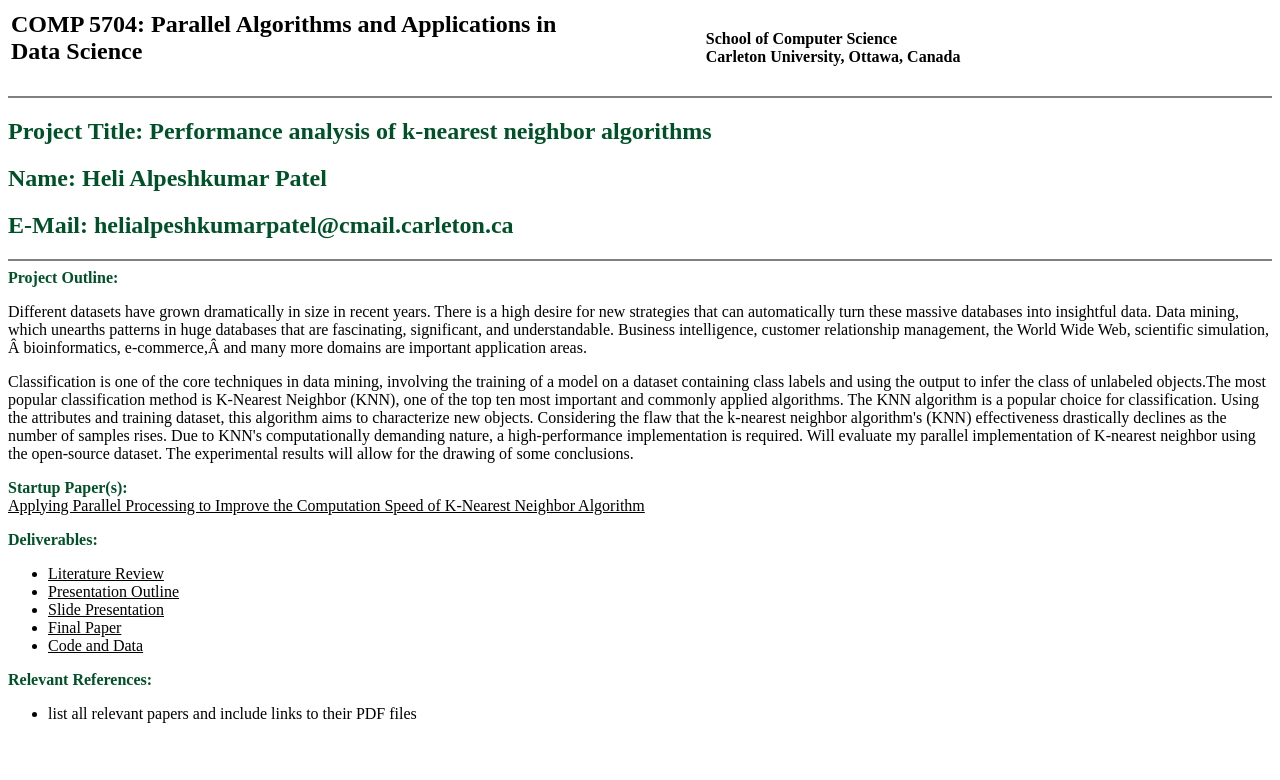
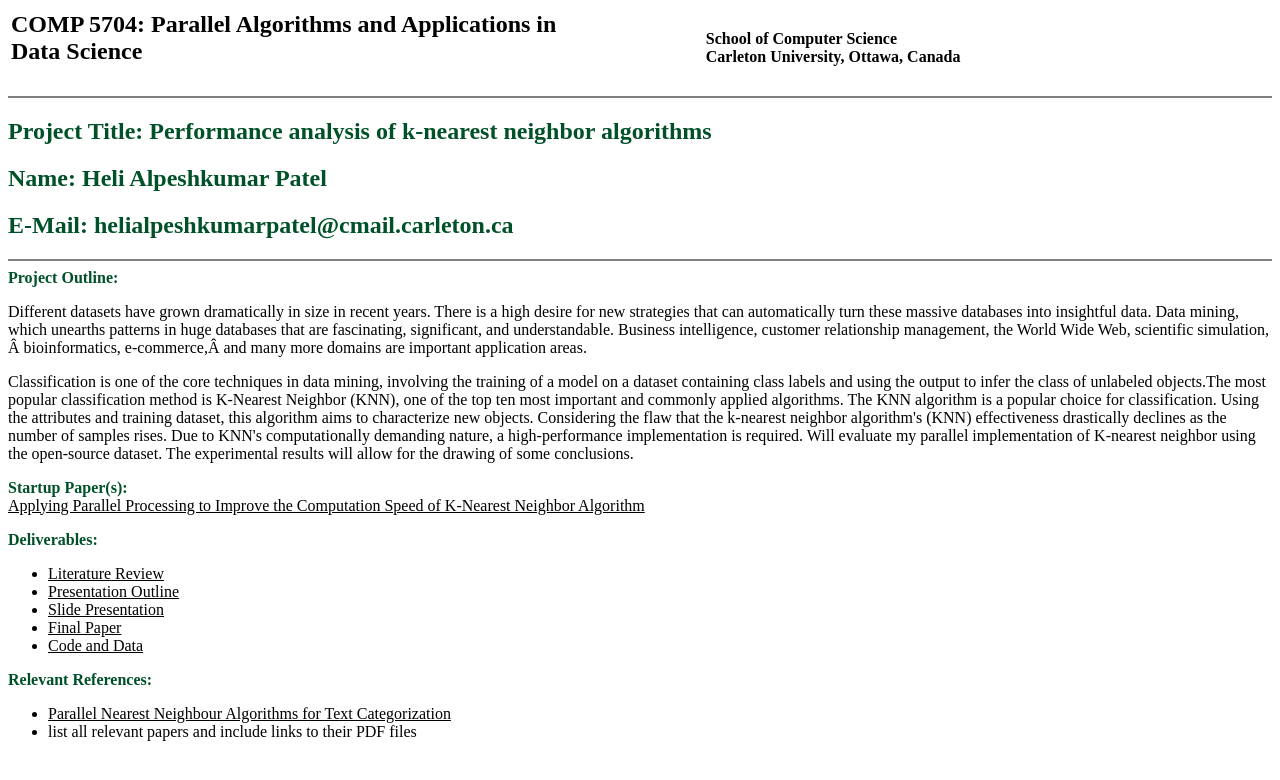
Before and after one commit to helipatel11/helipatel.github.io, a plain HTML site: page index.html in a window 1280 px wide. Drawn offline with Linux system fonts and the light colour scheme.

Commit message:
Update index.html

```diff
--- a/index.html
+++ b/index.html
@@ -67,7 +67,8 @@ Paper</font></a> </div>
 <p><b><font color="#005128">Relevant References:</font></b></p>
 
 <ul>
-
+  <li><a href="Parallel_Nearest_Neighbour_Algorithms_for_Text_Categorization.pdf" target="_blank"><font color="#000000">Parallel Nearest Neighbour Algorithms for Text
+Categorization</font></a>
   <li>list all relevant papers and include links to their PDF files</li>
 </ul>
 
```
